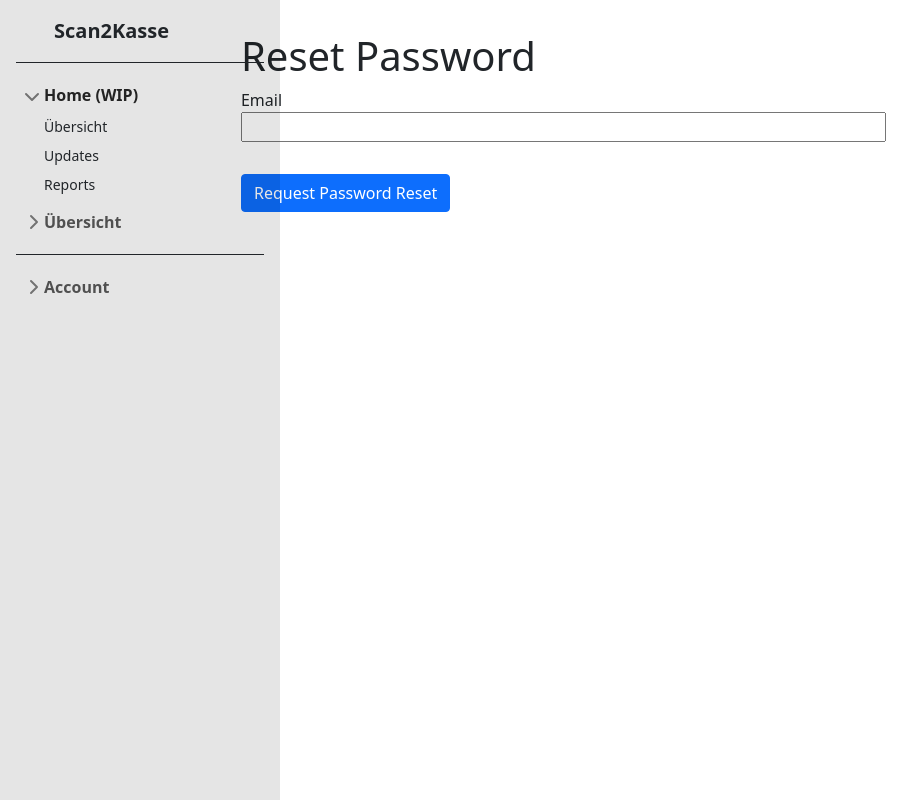
After one commit to Lunaresk/CostHive, a Flask app: page /auth/reset_password_request in a window 1280 px wide. The commit adds this page. Shown: the whole page, without its empty margins (0-924 px from the left). Run offline with Flask 3, Linux system fonts and the light colour scheme; parts of the project's set-up code (start-up, migrations or seed data) failed here and were passed over; some libraries are stand-ins or nearby versions.

Commit message:
feat: password recovery Implemented the "Forgot Password" field with functionalities. If you're self-hosting, you need to use some variables, which will be explained at a later point in the readme and on the docker page.

```diff
--- a/app/__init__.py
+++ b/app/__init__.py
@@ -3,6 +3,7 @@ from flask import Flask
 from flask_bootstrap import Bootstrap
 from flask_login import LoginManager
 from flask_sqlalchemy import SQLAlchemy
+from flask_mail import Mail
 from flask_migrate import Migrate
 from logging import getLogger
 from logging.config import fileConfig
@@ -28,6 +29,7 @@ bootstrap = Bootstrap()
 db = SQLAlchemy()
 login = LoginManager()
 login.login_view = 'auth.web_login'
+mail = Mail()
 migrate = Migrate()
 
 
@@ -37,6 +39,7 @@ def create_app(config_class=Config):
     bootstrap.init_app(app)
     db.init_app(app)
     login.init_app(app)
+    mail.init_app(app)
     migrate.init_app(app, db, render_as_batch=True)
 
     from app.auth import bp as auth_bp
--- a/app/auth/forms.py
+++ b/app/auth/forms.py
@@ -25,3 +25,13 @@ class RegistrationForm(FlaskForm):
         user = User.query.filter_by(email=email.data).first()
         if user is not None:
             raise ValidationError('Please use a different email address.')
+
+class ResetPasswordRequestForm(FlaskForm):
+    email = StringField('Email', validators=[DataRequired(), Email()])
+    submit = SubmitField('Request Password Reset', render_kw={"class": "btn btn-primary mt-3"})
+
+class ResetPasswordForm(FlaskForm):
+    password = PasswordField('Password', validators=[DataRequired()])
+    password2 = PasswordField(
+        'Repeat Password', validators=[DataRequired(), EqualTo('password')])
+    submit = SubmitField('Request Password Reset', render_kw={"class": "btn btn-primary mt-3"})
--- a/app/auth/routes.py
+++ b/app/auth/routes.py
@@ -1,6 +1,7 @@
 from app import db
 from app.auth import bp
-from app.auth.forms import LoginForm, RegistrationForm
+from app.auth.email import send_password_reset_email
+from app.auth.forms import LoginForm, RegistrationForm, ResetPasswordForm, ResetPasswordRequestForm
 from app.models import User
 from app.utils.routes_utils import render_custom_template as render_template
 from flask import flash, redirect, request, url_for
@@ -42,3 +43,32 @@ def web_login():
 def web_logout():
     logout_user()
     return redirect(url_for('main.index'))
+
+@bp.route('/reset_password_request', methods=['GET', 'POST'])
+def reset_password_request():
+    if current_user.is_authenticated:
+        return redirect(url_for('index'))
+    form = ResetPasswordRequestForm()
+    if form.validate_on_submit():
+        user = User.query.filter_by(email=form.email.data).first()
+        if user:
+            send_password_reset_email(user)
+        flash('Check your email for the instructions to reset your password')
+        return redirect(url_for('auth.web_login'))
+    return render_template('auth/reset_password_request.html',
+                           title='Reset Password', form=form)
+
+@bp.route('/reset_password/<token>', methods=['GET', 'POST'])
+def reset_password(token):
+    if current_user.is_authenticated:
+        return redirect(url_for('index'))
+    user = User.verify_reset_password_token(token)
+    if not user:
+        return redirect(url_for('index'))
+    form = ResetPasswordForm()
+    if form.validate_on_submit():
+        user.set_password(form.password.data)
+        db.session.commit()
+        flash('Your password has been reset.')
+        return redirect(url_for('auth.web_login'))
+    return render_template('auth/reset_password.html', form=form)
--- a/app/templates/auth/login.html
+++ b/app/templates/auth/login.html
@@ -16,4 +16,8 @@
         </p>
         {{ wtf.form_field(form.submit, class=form.submit.render_kw["class"]) }}
     </form>
+    <p>
+        Forgot Your Password?
+        <a href="{{ url_for('auth.reset_password_request') }}">Click to Reset It</a>
+    </p>
 {% endblock %}
--- /dev/null
+++ b/app/templates/auth/reset_password_request.html
@@ -0,0 +1,16 @@
+{% extends "base.html" %}
+
+{% block app_content %}
+    <h1>Reset Password</h1>
+    <form action="" method="post">
+        {{ form.hidden_tag() }}
+        <p>
+            {{ form.email.label }}<br>
+            {{ form.email(size=64) }}<br>
+            {% for error in form.email.errors %}
+            <span style="color: red;">[{{ error }}]</span>
+            {% endfor %}
+        </p>
+        <p>{{ form.submit() }}</p>
+    </form>
+{% endblock %}
--- a/configs/config.py
+++ b/configs/config.py
@@ -13,3 +13,9 @@ class Config(object):
         f"@{os.environ.get('DATABASE_HOST', 'localhost')}:{os.environ.get('DATABASE_PORT', '5432')}"
         f"/{os.environ.get('DATABASE_DB', '') or os.environ.get('DATABASE_USER', 'scan2kasse')}")
     SQLALCHEMY_TRACK_MODIFICATIONS = False
+    MAIL_SERVER = os.environ.get('MAIL_SERVER')
+    MAIL_PORT = int(os.environ.get('MAIL_PORT'))
+    MAIL_USE_TLS = os.environ.get('MAIL_USE_TLS') is not None
+    MAIL_USERNAME = os.environ.get('MAIL_USERNAME')
+    MAIL_PASSWORD = os.environ.get('MAIL_PASSWORD')
+    ADMINS = ['postmaster@wpgcommunity.net']
```
Also changed, not shown: app/auth/email.py (added, +14 -0 lines), app/models.py (+17 -0 lines), app/templates/auth/reset_password.html (added, +23 -0 lines), app/templates/email/reset_password.html (added, +12 -0 lines), app/templates/email/reset_password.txt (added, +11 -0 lines), app/utils/email.py (added, +15 -0 lines).
